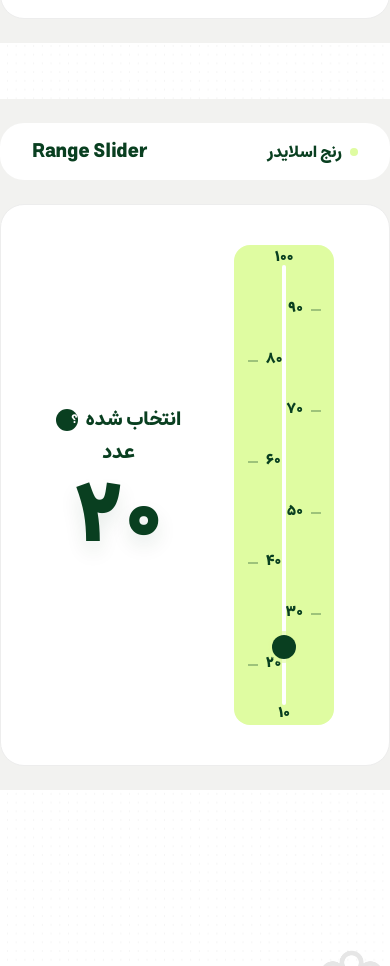
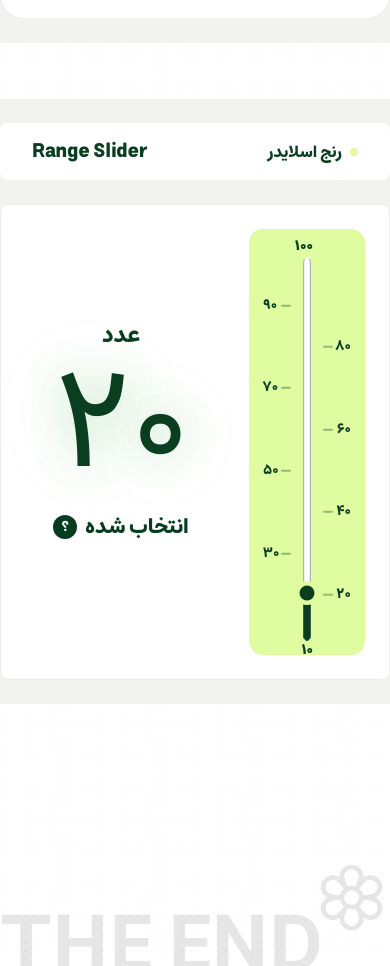
Before and after one commit to eshr4q/frontend-design-challenge, a plain HTML site: page index.html in a window 390 px wide. Shown: the part 2684-3650 px from the top of the page. Drawn offline with Linux system fonts and the light colour scheme.

Commit message:
style: responsive range slider

```diff
--- a/css/style.css
+++ b/css/style.css
@@ -1084,12 +1084,6 @@ input[name="tab-group"] {
   opacity: 0.6;
 }
 
-/* .btn-submit:not(:disabled):hover {
-  background-color: #1a5f3a;
-  transform: translateY(-2px);
-  transition: all 0.3s ease;
-} */
-
 /* =========================================
    ANIMATION: Animated Text in Signup Form
    ========================================= */
@@ -1299,7 +1293,6 @@ input[name="tab-group"] {
   transition: all 0.4s ease;
   pointer-events: none;
 }
-
 /* =========================================
    RANGE SLIDER (Desktop Default)
    ========================================= */
@@ -1317,7 +1310,7 @@ input[name="tab-group"] {
   justify-content: center;
   gap: 10px;
   color: var(--deep-green);
-  font-weight: 700;
+  font-weight: 600;
   margin-bottom: 23px;
 }
 .large-number {
@@ -1350,6 +1343,11 @@ input[name="tab-group"] {
   direction: rtl;
 }
 
+#displayValue {
+  font-weight: 400;
+  letter-spacing: -0.02em;
+}
+
 #rangeInput {
   width: 100%;
   margin: 0;
@@ -1403,54 +1401,53 @@ input[name="tab-group"] {
   cursor: pointer;
 }
 
-/* --- Labels Styling (Desktop) --- */
+/* -------- Labels -------- */
 .slider-labels {
+  position: relative;
   display: flex;
   justify-content: space-between;
-  margin-top: 10px;
+  margin-top: 14px;
   font-weight: 800;
+  font-size: 12px;
   color: var(--deep-green);
-  font-size: 12px;
   user-select: none;
-  position: static;
-  padding: 0 70px;
-}
-
+  pointer-events: none;
+}
+
+/* Default label */
 .slider-labels span {
-  /* width: 20px;
-  text-align: center; */
   position: relative;
 }
 
+/* Tick for middle values */
 .slider-labels span::after {
   content: "";
   position: absolute;
-  top: -10px;
+  top: -12px;
   left: 50%;
   transform: translateX(-50%);
   width: 2px;
   height: 6px;
   background-color: var(--deep-green);
-  opacity: 0.2;
+  opacity: 0.35;
   border-radius: 2px;
 }
 
+/* -------- Edge labels: 10 & 100 -------- */
+.slider-labels span:first-child,
+.slider-labels span:last-child {
+  position: relative;
+  top: -22px;
+  font-weight: 800;
+}
+.slider-labels span:last-child {
+  right: 26px;
+}
 .slider-labels span:first-child {
-  position: absolute;
-  right: 15px;
-  top: 20px;
-  margin: 0;
-}
-.slider-labels span:first-child::after {
-  display: none;
-}
-
-.slider-labels span:last-child {
-  position: absolute;
-  left: 15px;
-  top: 20px;
-  margin: 0;
-}
+  left: +26px;
+}
+/* Remove ticks on edges */
+.slider-labels span:first-child::after,
 .slider-labels span:last-child::after {
   display: none;
 }
@@ -1637,7 +1634,7 @@ input[name="tab-group"] {
   z-index: 1000 !important;
 }
 
-@media (max-width: 768px) {
+@media (max-width: 900px) {
   .site-header {
     position: relative;
     z-index: 1001;
@@ -1805,152 +1802,209 @@ input[name="tab-group"] {
     height: 8px;
   }
 
+  .rs-header-section {
+    border-radius: 8px;
+  }
   /* range slider*/
   .rs-body-section {
+    border-radius: 8px;
     display: flex;
     flex-direction: row-reverse;
+    align-items: center;
+    padding: 24px;
+    gap: 32px;
+    justify-content: space-between;
+    width: 100%;
+  }
+
+  .value-display {
+    display: flex;
+    flex-direction: column;
+    align-items: center;
     justify-content: center;
-    align-items: center;
-    gap: 53px;
-    padding: 40px 20px !important;
-    min-height: 500px;
-  }
-
-  .value-display {
-    flex-direction: column;
-    text-align: right;
-    width: auto;
-    gap: 8px;
-    margin-bottom: 0;
-  }
-  .value-display span:nth-child(1) {
-    order: 1;
-    font-size: 1.2rem;
-  }
+    width: 60%;
+    height: 320px;
+  }
+
+  .value-display > span:first-of-type {
+    order: 1 !important;
+    font-size: 1.4rem;
+    font-weight: 600;
+    color: var(--deep-green);
+    margin-bottom: -15px;
+    z-index: 2;
+  }
+
   .large-number {
-    order: 2;
-    font-size: 5rem;
-    margin: 5px 0;
-    line-height: 1;
-    text-shadow: 0 10px 20px rgba(9, 63, 32, 0.1);
-  }
-  .value-display span:nth-child(3) {
-    order: 3;
+    order: 2 !important;
+    font-size: 8.5rem !important;
+    font-weight: 900;
+    font: bold;
+    margin: 0;
+    line-height: 1.2;
+    color: var(--deep-green);
+    text-shadow: 0 0 40px rgba(76, 175, 80, 0.3),
+      0 0 80px rgba(76, 175, 80, 0.2);
+  }
+
+  .selection-row {
+    order: 3 !important;
     display: flex;
     align-items: center;
+    justify-content: center;
     gap: 8px;
-    font-size: 1.1rem;
-  }
+    margin-top: -5px;
+  }
+
+  .selection-row span:not(.info-icon) {
+    font-size: 1.3rem;
+    font-weight: 600;
+    color: #063d1f;
+  }
+
   .info-icon {
-    order: 4;
-    display: inline-flex;
-  }
-
-  .slider-wrapper {
-    width: 100px;
-    height: 480px;
-    padding: 0;
-    display: flex;
-    justify-content: center;
-    border-radius: 16px;
-    position: relative;
-  }
-
-  #rangeInput {
-    position: absolute;
-    width: 440px;
-    height: 4px;
-    top: 50%;
-    left: 50%;
-    margin: 0;
-    background: transparent;
-    transform: translate(-50%, -50%) rotate(90deg);
-  }
-  #rangeInput::-webkit-slider-runnable-track {
-    background: white;
-    height: 4px;
-    border-radius: 2px;
-  }
-  #rangeInput::-moz-range-track {
-    background: white;
-    height: 4px;
-    border-radius: 2px;
-  }
-  #rangeInput::-webkit-slider-thumb {
+    background-color: #063d1f;
+    color: white;
+    border-radius: 50%;
     width: 24px;
-    height: 24px;
-    margin-top: -10px;
-    box-shadow: 0 0 0 4px rgba(223, 252, 161, 0.6);
-  }
-
-  .slider-labels {
-    /* position: absolute;  */
-    inset: 0px 0;
-    flex-direction: column-reverse;
-    justify-content: space-between;
-    margin: 0;
-    padding: 0;
-    z-index: 1;
-  }
-
-  .slider-labels span {
-    width: 100%;
     height: 24px;
     display: flex;
     align-items: center;
+    justify-content: center;
     font-size: 14px;
+    cursor: pointer;
+  }
+
+  #rangeInput {
+    accent-color: var(--deep-green);
+
+    writing-mode: bt-lr;
+    -webkit-appearance: slider-vertical;
+    appearance: slider-vertical;
+    width: 16px;
+    height: 384px;
+    margin: 0 auto;
+    background: var(--deep-green);
+    border-radius: 10px;
+  }
+
+  #rangeInput::-webkit-slider-runnable-track {
+    width: 4px;
+    height: 100%;
+    border-radius: 20px;
+    background: linear-gradient(
+      to top,
+      var(--deep-green) 0%,
+      var(--deep-green) var(--progress),
+      var(--white) var(--progress),
+      var(--white) 100%
+    );
+  }
+
+  #rangeInput::-moz-range-track {
+    width: 4px;
+    height: 100%;
+    border-radius: 20px;
+    background: linear-gradient(
+      to top,
+      var(--deep-green) 100%,
+      var(--deep-green) var(--progress),
+      var(--white) var(--progress),
+      var(--white) 100%
+    );
+  }
+  #rangeInput::-webkit-slider-thumb {
+    appearance: none;
+    -webkit-appearance: none;
+    width: 12px;
+    height: 12px;
+    border-radius: 50%;
+    background: var(--deep-green);
+
+    border: none;
+    margin-right: -6px;
+
     position: relative;
-  }
+    z-index: 2;
+  }
+
+  #rangeInput::-moz-range-thumb {
+    width: 12px;
+    height: 12px;
+
+    background: var(--deep-green);
+    border: none;
+  }
+
+  .slider-labels {
+    position: absolute;
+    inset: 0;
+    padding: 20px 0;
+    display: flex;
+    flex-direction: column-reverse;
+    justify-content: space-between;
+    pointer-events: none;
+    z-index: 5;
+    font-weight: 700;
+  }
+
+  .slider-labels span {
+    position: relative;
+    height: 0;
+    line-height: 0;
+    font-size: 0.85rem;
+    color: var(--deep-green);
+    transform: translateY(-50%);
+    white-space: nowrap;
+  }
+
+  .slider-labels span:nth-child(even):not(:nth-child(10)) {
+    right: 14px;
+    text-align: right;
+  }
+
+  .slider-labels span:nth-child(odd):not(:nth-child(1)) {
+    left: 14px;
+    text-align: left;
+  }
+
+  .slider-labels span::after {
+    content: "";
+    position: absolute;
+    top: 50%;
+    width: 10px;
+    height: 2px;
+    background: var(--deep-green);
+    transform: translateY(-10%);
+    opacity: 0.35;
+    border-radius: 2px;
+  }
+
+  .slider-labels span:nth-child(even):not(:nth-child(10))::after {
+    right: 10%;
+    margin-right: 6px;
+    left: auto;
+  }
+
+  .slider-labels span:nth-child(odd):not(:nth-child(1))::after {
+    left: 10%;
+    margin-left: 6px;
+    right: auto;
+  }
+
   .slider-labels span:first-child,
   .slider-labels span:last-child {
     position: relative;
-    top: auto;
-    left: auto;
-    right: auto;
-    margin: 0;
-    justify-content: center;
-    padding: 0;
-  }
-  .slider-labels span::after {
-    content: "";
-    display: block;
-    position: absolute;
-    height: 2px;
-    width: 10px;
-    background-color: var(--deep-green);
-    opacity: 0.3;
-    top: 50%;
-    z-index: -1;
-    transform: translateY(50%);
-    border-radius: 0;
-  }
-  .slider-labels span:nth-child(odd) {
-    justify-content: flex-start;
-    padding-left: 20px;
-  }
-  .slider-labels span:nth-child(odd)::after {
-    left: 45px;
-    right: auto;
-  }
-  .slider-labels span:nth-child(even) {
-    justify-content: flex-end;
-    padding-right: 20px;
-  }
-  .slider-labels span:nth-child(even)::after {
-    right: 45px;
-    left: auto;
+    font-weight: 800;
+    transform: translateX(-50%);
+  }
+  .slider-labels span:last-child {
+    top: -17px;
+    right: -6px;
   }
   .slider-labels span:first-child {
-    justify-content: center;
-    padding: 0;
-  }
-  .slider-labels span:last-child {
-    justify-content: center;
-    padding: 0;
-  }
-  .slider-labels span:first-child::after,
-  .slider-labels span:last-child::after {
-    display: none;
+    top: 15px;
+    left: 6px;
   }
 
   .tooltip-box {
--- a/index.html
+++ b/index.html
@@ -379,14 +379,7 @@
             </div>
 
             <div class="slider-wrapper">
-              <input
-                type="range"
-                id="rangeInput"
-                min="10"
-                max="100"
-                step="10"
-                value="20"
-              />
+              <input type="range" id="rangeInput" min="10" max="100" step="10" value="20" orient="vertical">
               <div class="slider-labels" id="labelContainer"></div>
             </div>
           </div>
--- a/js/main.js
+++ b/js/main.js
@@ -59,55 +59,61 @@ document.addEventListener("DOMContentLoaded", () => {
     });
   }
 
+
   /* ==============
   --- RANGE SLIDER LOGIC ---
-  =============*/
+  ============== */
+
   const rangeInput = document.getElementById("rangeInput");
   const displayValue = document.getElementById("displayValue");
   const labelContainer = document.getElementById("labelContainer");
 
-  // Convert English to Persian
+  const MIN = 10;
+  const MAX = 100;
+  const STEP = 10;
+  const STEPS_COUNT = (MAX - MIN) / STEP + 1;
+
+// English → Persian digits
   function toPersianDigits(num) {
-    const farsiDigits = ["۰", "۱", "۲", "۳", "۴", "۵", "۶", "۷", "۸", "۹"];
-    return num.toString().replace(/\d/g, (x) => farsiDigits[x]);
+    const farsiDigits = ["۰","۱","۲","۳","۴","۵","۶","۷","۸","۹"];
+    return num.toString().replace(/\d/g, d => farsiDigits[d]);
   }
 
+// Build labels (10 → 100)
   function setupLabels() {
     if (!labelContainer) return;
     labelContainer.innerHTML = "";
-    for (let i = 10; i <= 100; i += 10) {
+
+    for (let i = MIN; i <= MAX; i += STEP) {
       const span = document.createElement("span");
       span.textContent = toPersianDigits(i);
       labelContainer.appendChild(span);
     }
   }
 
-  // Update slider gradient and value
+// SNAP-based calculation
   function updateSlider() {
     if (!rangeInput) return;
 
-    const val = parseInt(rangeInput.value);
-    const min = parseInt(rangeInput.min);
-    const max = parseInt(rangeInput.max);
+    const value = Number(rangeInput.value);
+    const index = (value - MIN) / STEP;
+    const percentage = (index / (STEPS_COUNT - 1)) * 100;
 
-    // Calculate percentage for gradient
-    const percentage = ((val - min) / (max - min)) * 100;
-
-    // Apply to CSS Variable
     rangeInput.style.setProperty("--progress", `${percentage}%`);
 
-    // Update Text
     if (displayValue) {
-      displayValue.textContent = toPersianDigits(val);
+      displayValue.textContent = toPersianDigits(value);
     }
   }
 
-  // Initialize
+
   setupLabels();
+
   if (rangeInput) {
     rangeInput.addEventListener("input", updateSlider);
-    updateSlider(); // Run once on load
+    updateSlider();
   }
+
 
   /*=============================================
 --- DYNAMIC TABS GENERATOR ------------------------------------------------
```
